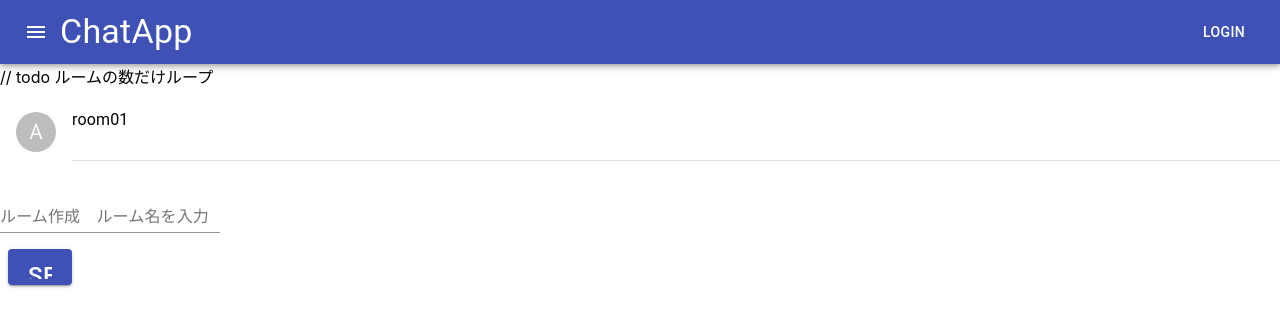
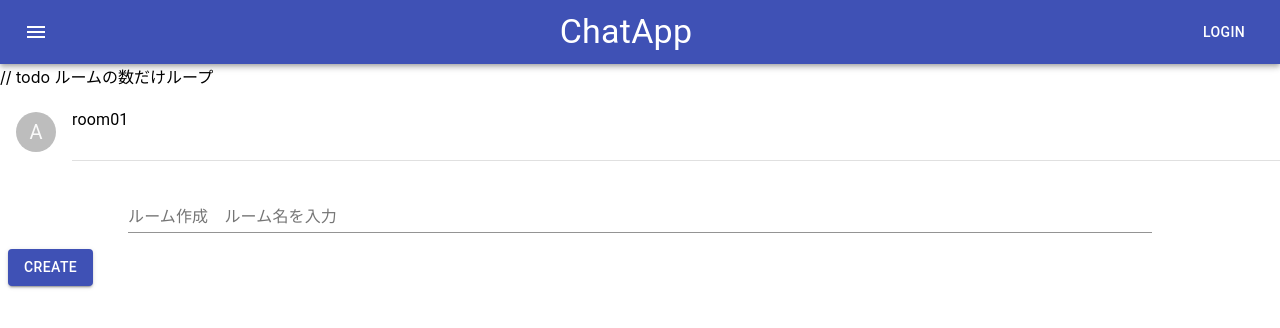
Before and after one commit to masaki987654321/chat-app, a React (Create React App) app in the folder front/app/: page / in a window 1280 px wide. Shown: the top 328 px of the page. Built offline with nearby package versions, Linux system fonts and the light colour scheme.

Commit message:
front
cssの変更

```diff
--- a/front/app/src/App.css
+++ b/front/app/src/App.css
@@ -1,38 +1,50 @@
-.App {
+.App{
+  margin: 0 auto;
+  max-width: 500px;
+}
+
+@media screen and (max-width:520px) {
+  /*　画面サイズが520pxからはここを読み込む　*/
+  .App{
+    margin: 0 20px;
+  }
+}
+
+.App ul {
+  margin: 10px auto;
+}
+
+.App ul li {
+  padding-left: 0;
+  display: flex;
+  align-items: center;
+}
+
+.App ul .MuiDivider-inset{
+  margin-left: 57px;
+}
+
+.App ul li .MuiListItemAvatar-alignItemsFlexStart {
+  margin-top: 0;
+}
+
+/* Header */
+h4 {
   text-align: center;
 }
 
-.App-logo {
-  height: 40vmin;
-  pointer-events: none;
+/* TextInput */
+.wrap {
+  display: flex;
+  justify-content: center;
 }
 
-@media (prefers-reduced-motion: no-preference) {
-  .App-logo {
-    animation: App-logo-spin infinite 20s linear;
-  }
+.wrap .text {
+  width: 80%;
 }
 
-.App-header {
-  background-color: #282c34;
-  min-height: 100vh;
-  display: flex;
-  flex-direction: column;
-  align-items: center;
-  justify-content: center;
-  font-size: calc(10px + 2vmin);
-  color: white;
+.wrap button {
+  margin-top: 24px;
+  margin-right: 0;
+  width: 20%;
 }
-
-.App-link {
-  color: #61dafb;
-}
-
-@keyframes App-logo-spin {
-  from {
-    transform: rotate(0deg);
-  }
-  to {
-    transform: rotate(360deg);
-  }
-}
--- a/front/app/src/components/SendButton.tsx
+++ b/front/app/src/components/SendButton.tsx
@@ -2,7 +2,6 @@ import React from 'react';
 
 import Button from '@material-ui/core/Button';
 import { makeStyles, Theme } from '@material-ui/core/styles';
-import Icon from '@material-ui/core/Icon';
 
 const useStyles = makeStyles((theme: Theme) => ({
     button: {
@@ -26,9 +25,7 @@ function SendButton() {
             color="primary"
             className={classes.button}
             // onClick={() => props.onClick(props.value, props.image)}
-        >
-            <Icon>send</Icon>
-        </Button>
+        >create</Button>
     );
 }
 
```
